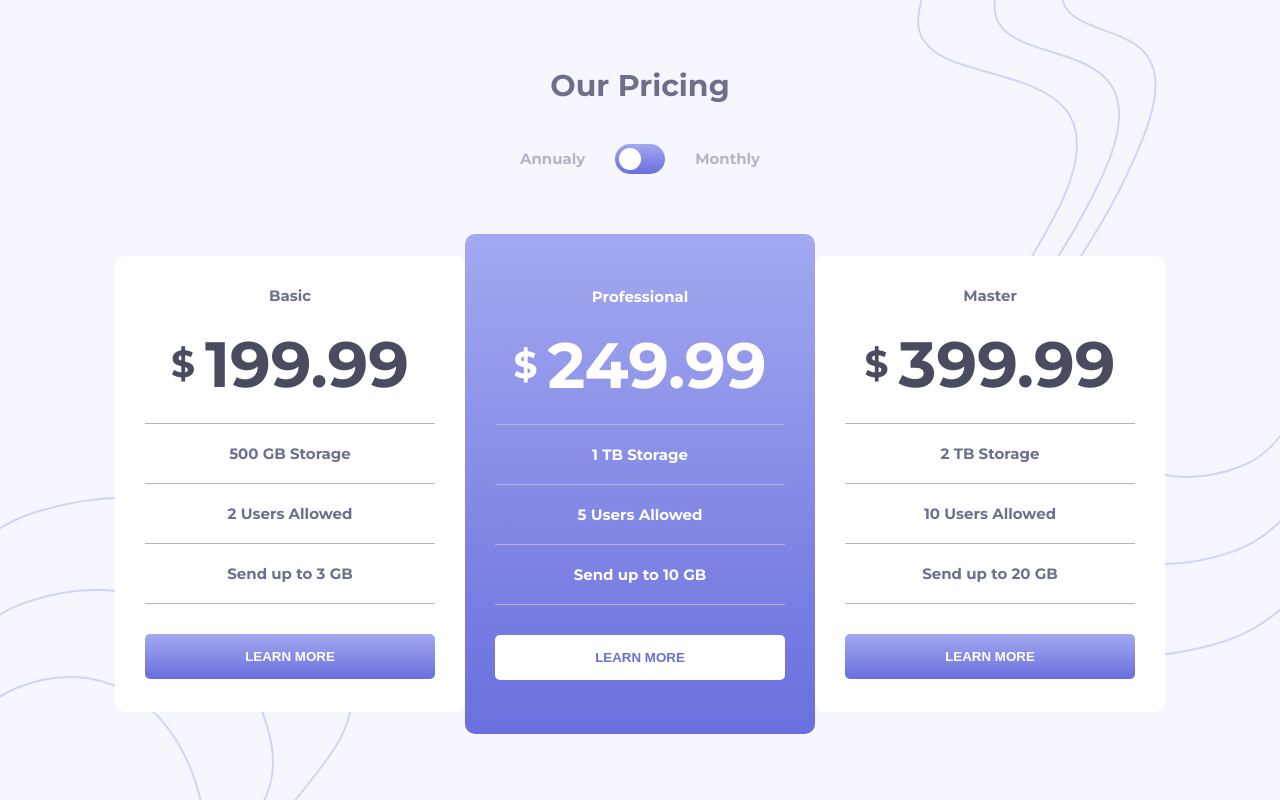
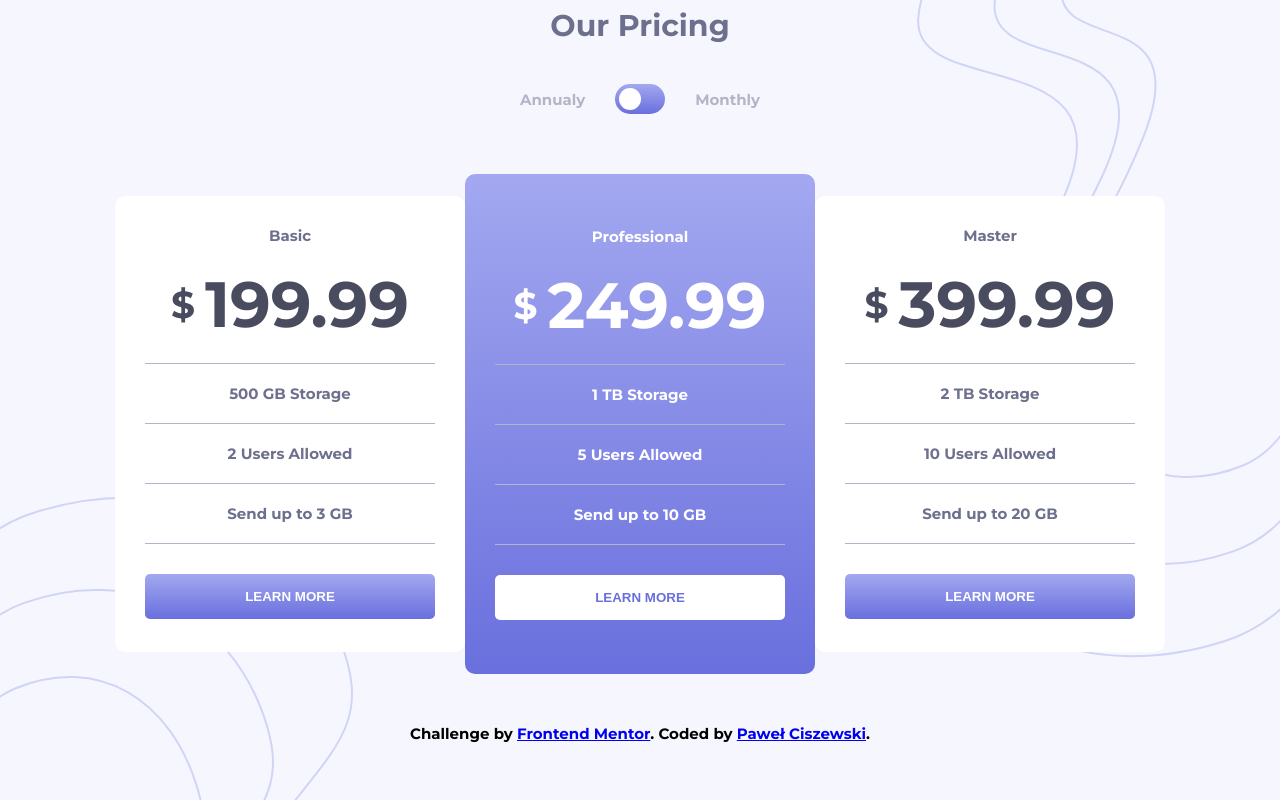
Before and after one commit to kardahim/pricing-component-with-toggle, a React (Create React App) app: page / in a window 1280 px wide. Built offline with nearby package versions, Linux system fonts and the light colour scheme.

Commit message:
add footer

```diff
--- a/src/App.tsx
+++ b/src/App.tsx
@@ -50,7 +50,10 @@ function App() {
           users={10}
           sendUp={20} />
       </div>
-      <footer className="app__footer"></footer>
+      <footer className="app__footer">
+        Challenge by <a href="https://www.frontendmentor.io?ref=challenge" target="_blank" rel="noreferrer">Frontend Mentor</a>.
+        Coded by <a href="https://github.com/kardahim#">Paweł Ciszewski</a>.
+      </footer>
     </main>
   );
 }
--- a/src/styles/app.scss
+++ b/src/styles/app.scss
@@ -67,6 +67,9 @@
         }
     }
 
-    .app__footer {}
+    .app__footer {
+        margin: 50px 0;
+        text-align: center;
+    }
 
 }
```
